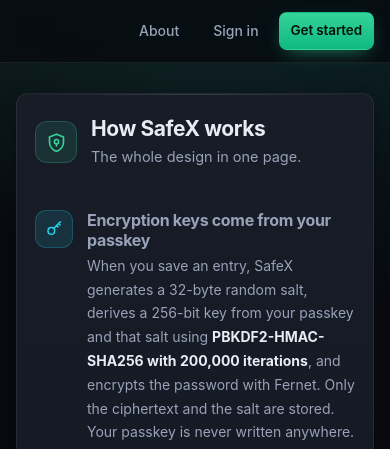
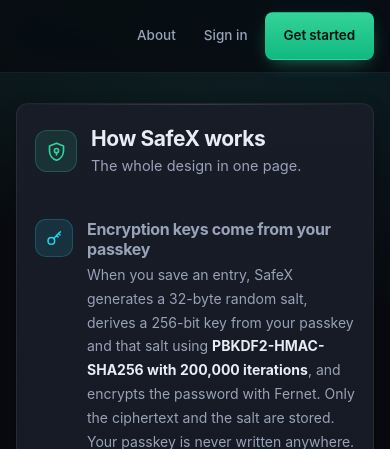
Before and after one commit to psuyog910/SafeX, a Flask app: page /about in a window 390 px wide. Shown: the top 449 px of the page. Run offline with Flask 3, Linux system fonts and the light colour scheme; some libraries are stand-ins or nearby versions.

Commit message:
Scope mobile nav link rule with :not(.btn) too

```diff
--- a/templates/base.html
+++ b/templates/base.html
@@ -346,7 +346,7 @@ form.inline{display:inline;margin:0}
   .vault-head h1{font-size:24px}
   .count{margin-left:0;width:100%;justify-content:center}
   .entries{grid-template-columns:1fr}
-  .nav a,.nav .nav-user{padding:7px 11px;font-size:13.5px}
+  .nav a:not(.btn),.nav .nav-user{padding:7px 11px;font-size:13.5px}
   .btn{padding:12px 18px}
   .btn-block{width:100%}
 }
```
